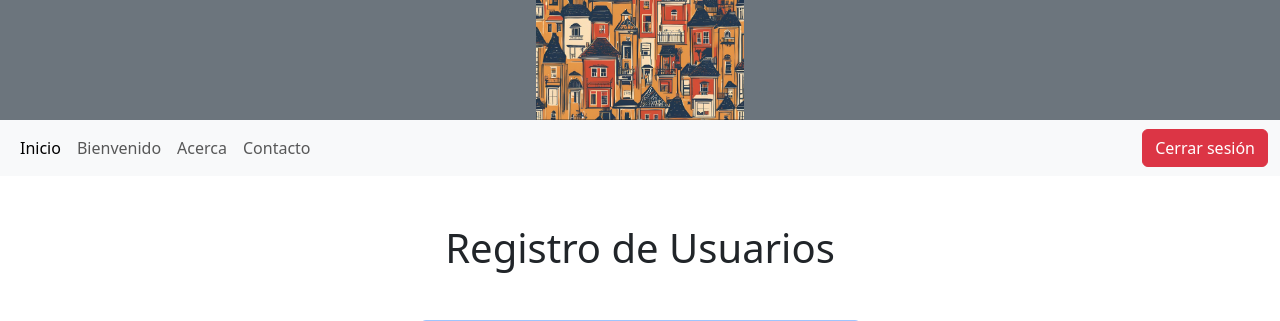
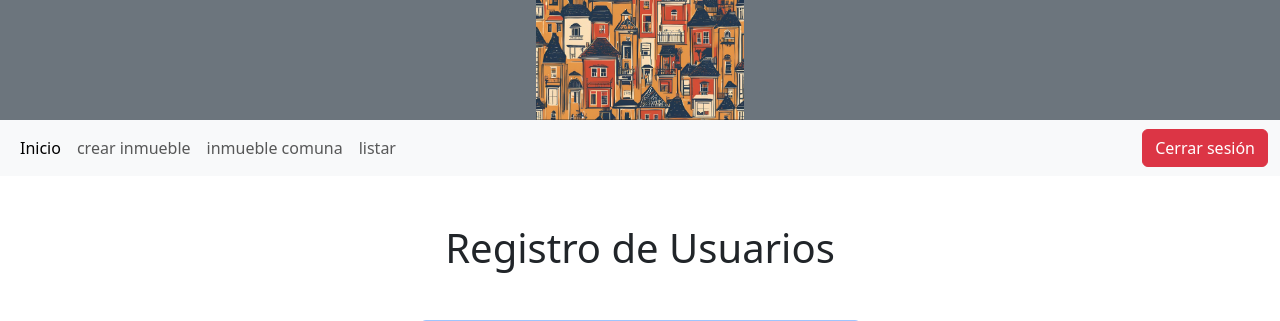
Before and after one commit to MendezPedro/prueba7, a Django app: page /crear_user in a window 1280 px wide. Shown: the top 321 px of the page. Run offline with Django 5.2, Linux system fonts and the light colour scheme; the visitor is signed in with stand-in values (Sample User, id 1).

Commit message:
add new route

```diff
--- a/m7_python/templates/includes/navbar.html
+++ b/m7_python/templates/includes/navbar.html
@@ -10,16 +10,16 @@
           </li>
           {% if user.is_authenticated %}
           <li class="nav-item">
-            <a class="nav-link" href="#">Bienvenido</a>
+            <a class="nav-link" href="/crear_inmueble">crear inmueble</a>
+          </li>
+
+          <li class="nav-item">
+            <a class="nav-link" href="/inmueble_comuna">inmueble comuna</a>
+          </li>
+          <li class="nav-item">
+            <a class="nav-link" href="/listar">listar</a>
           </li>
           {% endif %}
-          <li class="nav-item">
-            <a class="nav-link" href="#">Acerca</a>
-          </li>
-          <li class="nav-item">
-            <a class="nav-link" href="#">Contacto</a>
-          </li>
-
         </ul>
         {% if not user.is_authenticated %}
         <div class="text-end">
```
